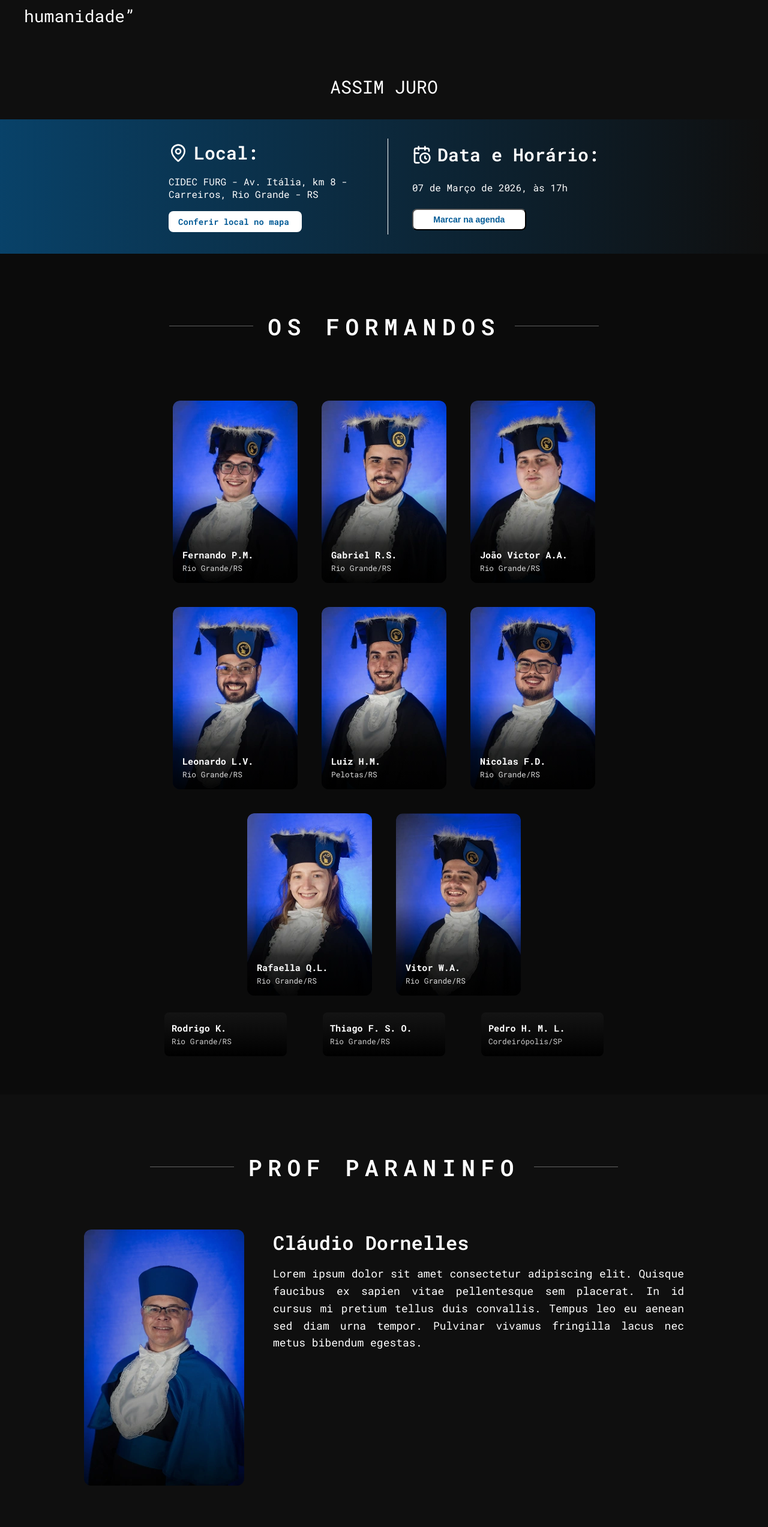
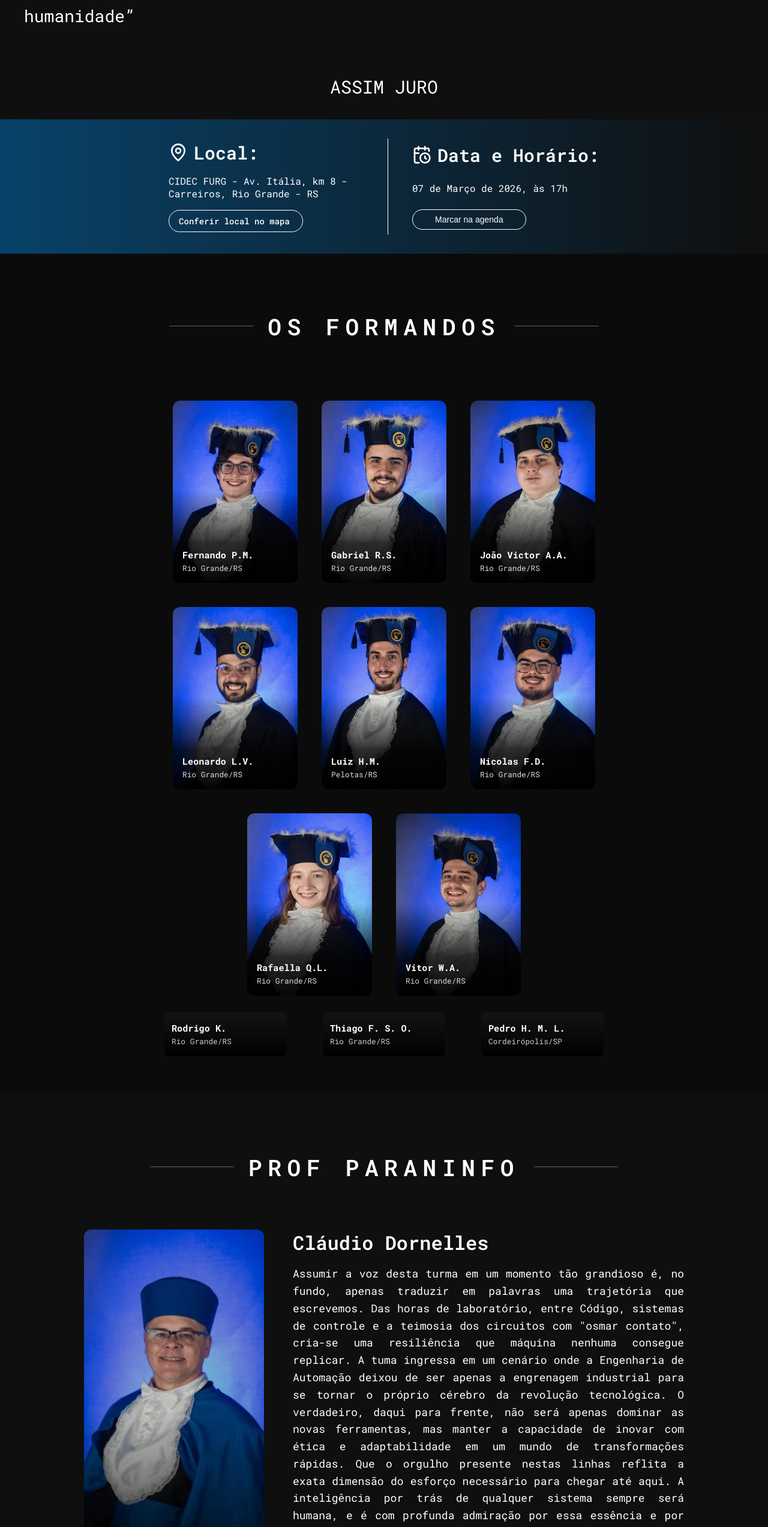
Before and after one commit to edrda/convite-formatura-engenharia-automacao-2026, a Vue app: page / in a window 1280 px wide. Shown: the part 236-2782 px from the top of the page at 60% size. Built offline with nearby package versions, Linux system fonts and the light colour scheme.

Commit message:
✨ feat: update HonoreeCard and HonoreesSection with new signature field and enhanced descriptions

```diff
--- a/src/components/EventSchedule.vue
+++ b/src/components/EventSchedule.vue
@@ -87,13 +87,14 @@ const downloadICS = () => {
 
 .schedule-btn {
     cursor: pointer;
-    background: var(--white);
-    color: var(--primary);
-    border-radius: 8px;
+    background: transparent;
+    color: var(--white);
+    border: 1px solid var(--white);
+    border-radius: 20px;
     padding: 8px 16px;
     max-width: 190px;
     text-decoration: none;
-    font-weight: 700;
+    font-weight: 500;
     font-size: 14px;
     transition:
     transform 0.2s ease,
--- a/src/components/HonoreeCard.vue
+++ b/src/components/HonoreeCard.vue
@@ -6,6 +6,7 @@ defineProps<{
   titulo: string
   nome: string
   descricao: string
+  assinatura: string
   foto: string
 }>()
 
@@ -26,6 +27,10 @@ const { visible } = useReveal()
       <div class="text">
         <h3>{{ nome }}</h3>
         <p>{{ descricao }}</p>
+        <div class="assinatura">
+          <span>{{ assinatura }}</span>
+        </div>
+
       </div>
     </div>
   </section>
@@ -61,7 +66,8 @@ const { visible } = useReveal()
 }
 
 .photo {
-  width: 282px;
+  width: 300px;
+  height: 560px;
   border-radius: 12px;
   object-fit: cover;
 }
@@ -85,6 +91,14 @@ const { visible } = useReveal()
   text-align: justify;
 }
 
+.assinatura {
+  margin-top: 2rem;
+  font-style: italic;
+  text-align: right;
+  font-size: 16px;
+  color: rgba(255, 255, 255, 0.7);
+}
+
 @media (max-width: 768px) {
   .content {
     flex-direction: column;
--- a/src/components/HonoreesSection.vue
+++ b/src/components/HonoreesSection.vue
@@ -4,11 +4,8 @@ import HonoreeCard from './HonoreeCard.vue'
 const paraninfo = {
   titulo: 'PROF PARANINFO',
   nome: 'Cláudio Dornelles',
-  descricao: `Lorem ipsum dolor sit amet consectetur adipiscing elit.
-Quisque faucibus ex sapien vitae pellentesque sem placerat.
-In id cursus mi pretium tellus duis convallis.
-Tempus leo eu aenean sed diam urna tempor.
-Pulvinar vivamus fringilla lacus nec metus bibendum egestas.`,
+  descricao: `Assumir a voz desta turma em um momento tão grandioso é, no fundo, apenas traduzir em palavras uma trajetória que escrevemos. Das horas de laboratório, entre Código, sistemas de controle e a teimosia dos circuitos com "osmar contato", cria-se uma resiliência que máquina nenhuma consegue replicar. A tuma ingressa em um cenário onde a Engenharia de Automação deixou de ser apenas a engrenagem industrial para se tornar o próprio cérebro da revolução tecnológica. O verdadeiro, daqui para frente, não será apenas dominar as novas ferramentas, mas manter a capacidade de inovar com ética e adaptabilidade em um mundo de transformações rápidas. Que o orgulho presente nestas linhas reflita a exata dimensão do esforço necessário para chegar até aqui. A inteligência por trás de qualquer sistema sempre será humana, e é com profunda admiração por essa essência e por tudo o que superamos que hoje celebramos esta vitória!`,
+  assinatura: '— Turma EAUTO13',
   foto: '/images/homenageados/paraninfo.webp'
 }
 
@@ -18,6 +15,7 @@ const patronesse = {
   descricao: `Acompanhar a trajetória desta turma foi um privilégio. Desde o início, na exigente Engenharia de Automação, vocês enfrentaram desafios significativos, reflexos da pandemia. Com dedicação e apoio mútuo, transformaram dificuldades em crescimento coletivo.
 Ao longo dessa caminhada, foi possível presenciar um expressivo amadurecimento profissional, evidenciado por trabalhos de elevada qualidade técnica e relevante impacto social. Vocês mostraram que a engenharia vai além da técnica: ela exige sensibilidade humana, ética e cooperação.
 Que esta formatura seja o início de uma brilhante jornada de excelência técnica e humana.`,
+  assinatura: '— Profa. Gisele Simas',
   foto: '/images/homenageados/patronesse.webp'
 }
 </script>
```
